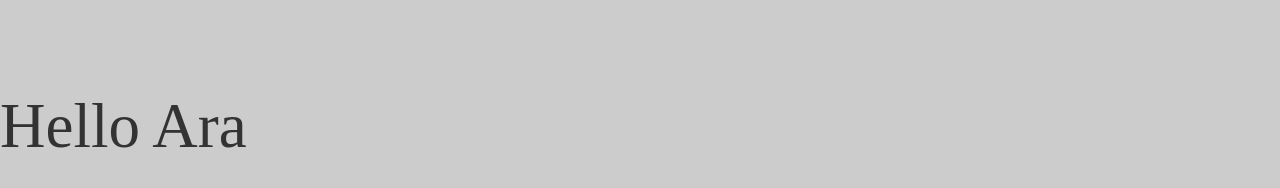
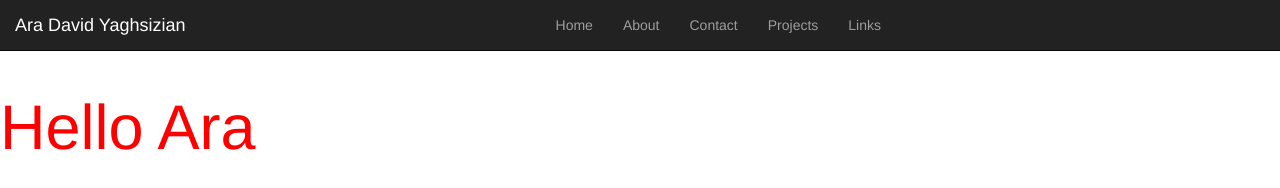
Before and after one commit to MurphyPicard/murphypicard.github.io, a plain HTML site: page tempindex.html in a window 1280 px wide. Drawn offline with nearby package versions, Linux system fonts and the light colour scheme.

Commit message:
navbar made but button not working

```diff
--- a/tempindex.html
+++ b/tempindex.html
@@ -7,14 +7,36 @@
     <link href="https://maxcdn.bootstrapcdn.com/bootstrap/3.3.7/css/bootstrap.min.css" rel="stylesheet" integrity="sha384-BVYiiSIFeK1dGmJRAkycuHAHRg32OmUcww7on3RYdg4Va+PmSTsz/K68vbdEjh4u" crossorigin="anonymous">
     <link href="https://fonts.googleapis.com/icon?family=Material+Icons" rel="stylesheet">
     <link href="css/materialize.min.css" type="text/css" rel="stylesheet" media="screen,projection"/>
-    <link href="style.css" type="text/css" rel="stylesheet" media="screen,projection"/>
+    <link href="tempstyle.css" type="text/css" rel="stylesheet" media="screen,projection"/>
     <title>Ara's Portfolio Page</title>
   </head>
   <body>
 
-    <div class="navbar">
+    <div class="navbar navbar-inverse navbar-static-top">
+      <div class="container navbar-header">
+        <a href="#" class="navbar-brand">Ara David Yaghsizian</a>
 
+        <button class="navbar-toggle" data-toggle="collapse" data-target=".navHeaderCollapse">
+          f
+        </button>
+
+        <div class="collapse navbar-collapse navHeaderCollapse">
+          <ul class = "nav navbar-nav navbar-right">
+            <li><a href="#">Home</a></li>
+            <li><a href="#">About</a></li>
+            <li><a href="#">Contact</a></li>
+            <li><a href="#">Projects</a></li>
+            <li><a href="#">Links</a></li>
+
+          </ul>
+
+
+        </div>
+      </div>
     </div>
+
+
+
     <h1>Hello Ara</h1>
 
 
--- a/tempstyle.css
+++ b/tempstyle.css
@@ -0,0 +1,3 @@
+h1{
+  color: red;
+}
```
